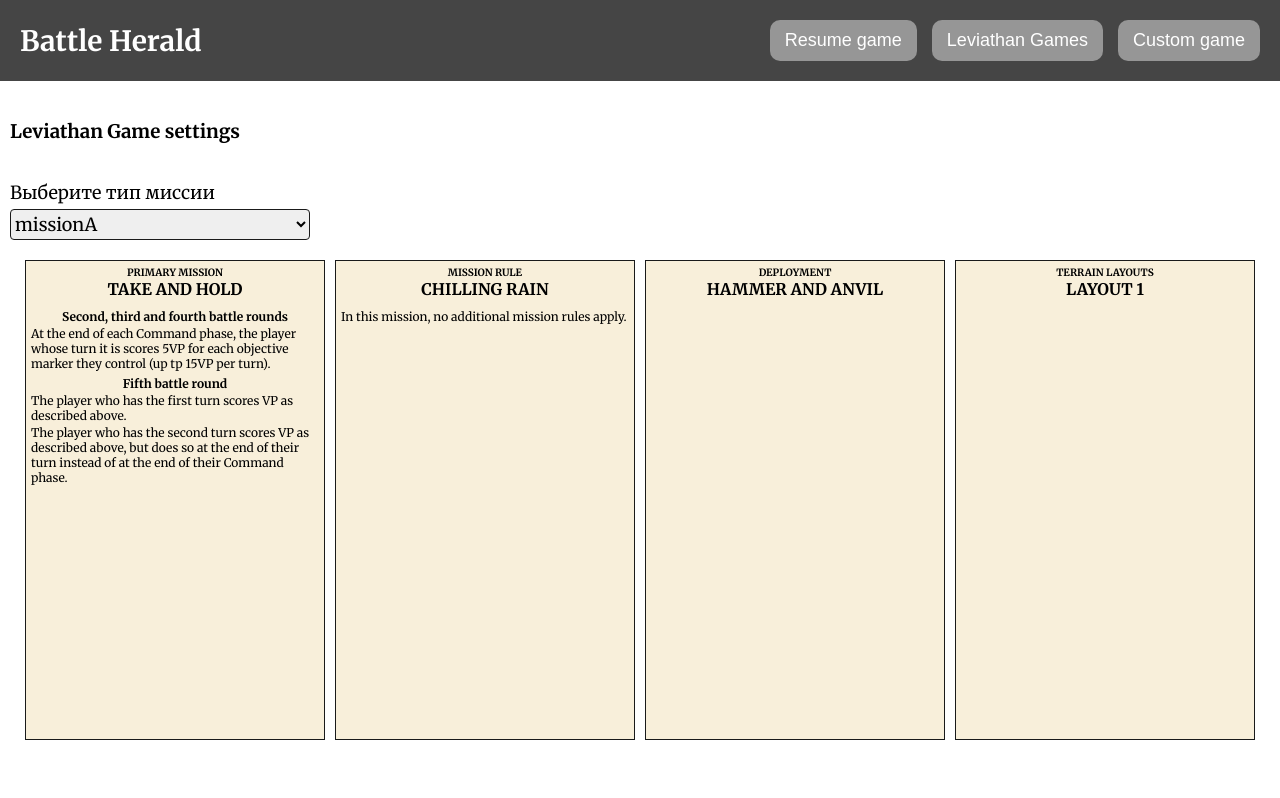
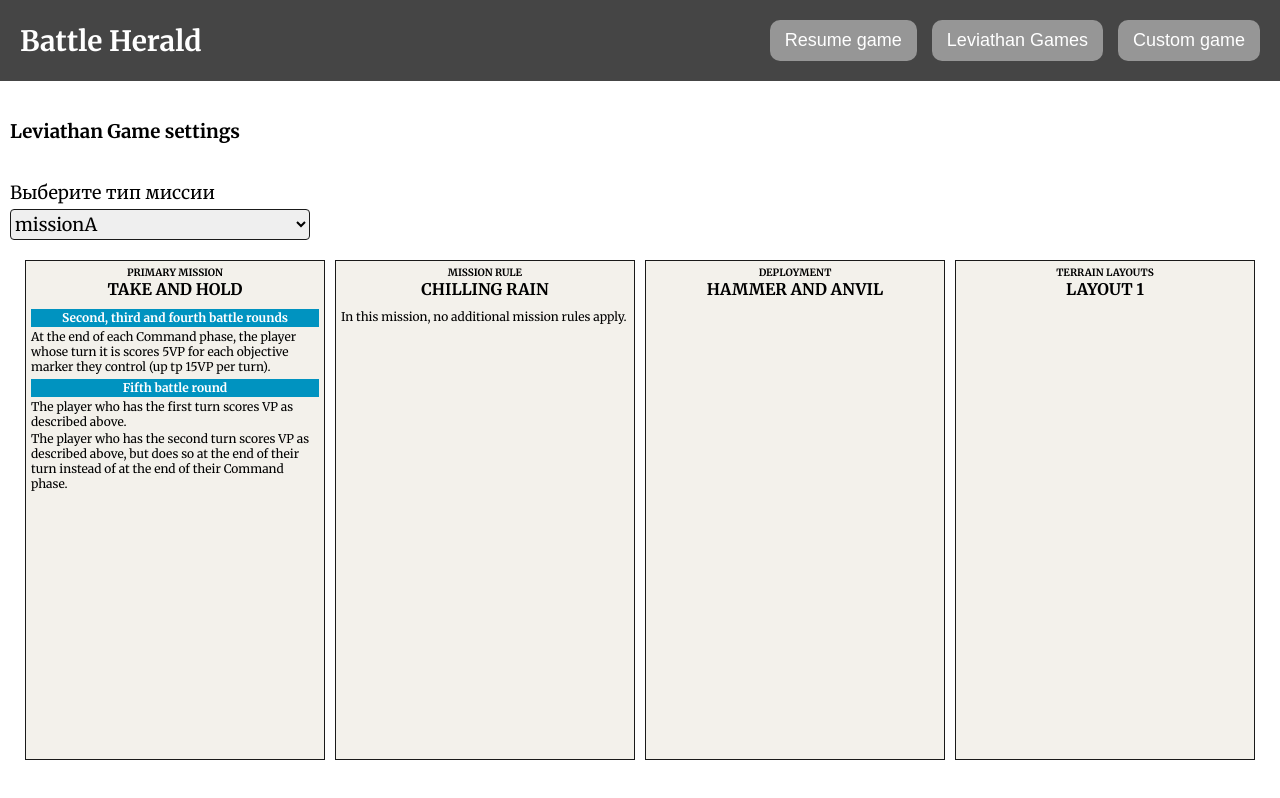
Before and after one commit to nikrassel/battle-herald, a React (Vite) app: page /leviathanGame in a window 1280 px wide. Built offline with nearby package versions, Linux system fonts and the light colour scheme.

Commit message:
refactor: improve card component

```diff
--- a/src/app/styles/info-card-paragraph/index.css
+++ b/src/app/styles/info-card-paragraph/index.css
@@ -1,3 +1,4 @@
 @import url(./info-card-paragraph.css);
 @import url(./info-card-paragraph__body.css);
 @import url(./info-card-paragraph__title.css);
+@import url(./info-card-paragraph__title-background.css);
--- /dev/null
+++ b/src/app/styles/info-card-paragraph/info-card-paragraph__title-background.css
@@ -0,0 +1,6 @@
+.info-card-paragraph__title-background {
+  display: flex;
+  background-color: var(--color-card-paragraph);
+  color: var(--color-white);
+  justify-content: center;
+}
--- a/src/app/styles/info-card-paragraph/info-card-paragraph__title.css
+++ b/src/app/styles/info-card-paragraph/info-card-paragraph__title.css
@@ -2,4 +2,5 @@
   margin: 0;
   font-weight: 700;
   font-size: 12px;
+  line-height: 1.5em;
 }
--- a/src/app/styles/info-card/info-card.css
+++ b/src/app/styles/info-card/info-card.css
@@ -4,7 +4,7 @@
   padding: 5px;
   text-align: center;
   width: 300px;
-  height: 480px;
+  height: 500px;
   border: var(--card-border);
   background: var(--color-bone);
   gap: 10px;
--- a/src/app/styles/vars.css
+++ b/src/app/styles/vars.css
@@ -4,6 +4,7 @@
   --color-dark-grey: rgb(69, 69, 69);
   --color-lightGrey: rgb(150, 150, 150);
   --color-lightGrey-active: rgb(205, 205, 205);
-  --color-bone: rgb(248, 239, 218);
+  --color-bone: rgb(243, 241, 235);
+  --color-card-paragraph: rgb(0, 147, 192);
   --card-border: solid 1px var(--color-dark);
 }
--- a/src/shared/ui/card/InfoCard.tsx
+++ b/src/shared/ui/card/InfoCard.tsx
@@ -24,7 +24,9 @@ export const InfoCard = ({ cardType, cardTitle, cardContent, cardImage }: InfoCa
           cardContent.map((elem) => (
             <div className="info-card-paragraph">
               {!elem.paragraphTitle ? null : (
-                <h5 className="info-card-paragraph__title">{elem.paragraphTitle}</h5>
+                <div className="info-card-paragraph__title-background">
+                  <h5 className="info-card-paragraph__title">{elem.paragraphTitle}</h5>
+                </div>
               )}
               {elem.paragraphBody.map((paragraph) => (
                 <p className="info-card-paragraph__body">{paragraph}</p>
```
